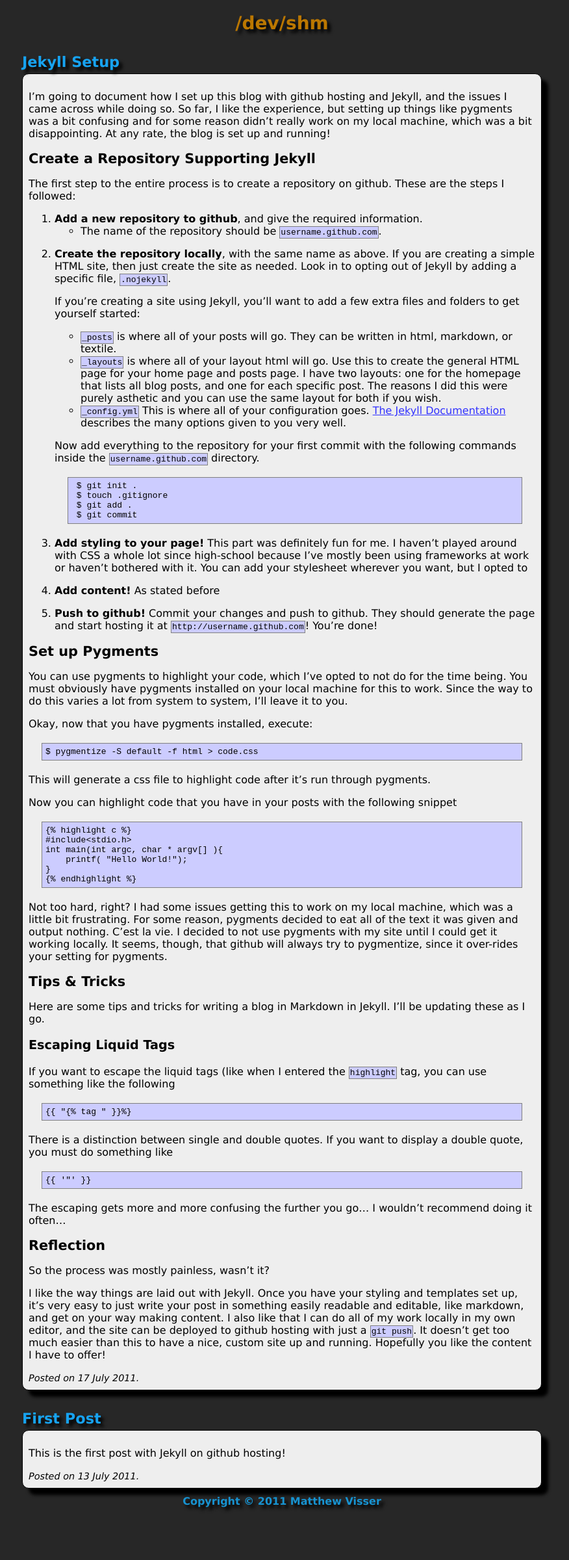
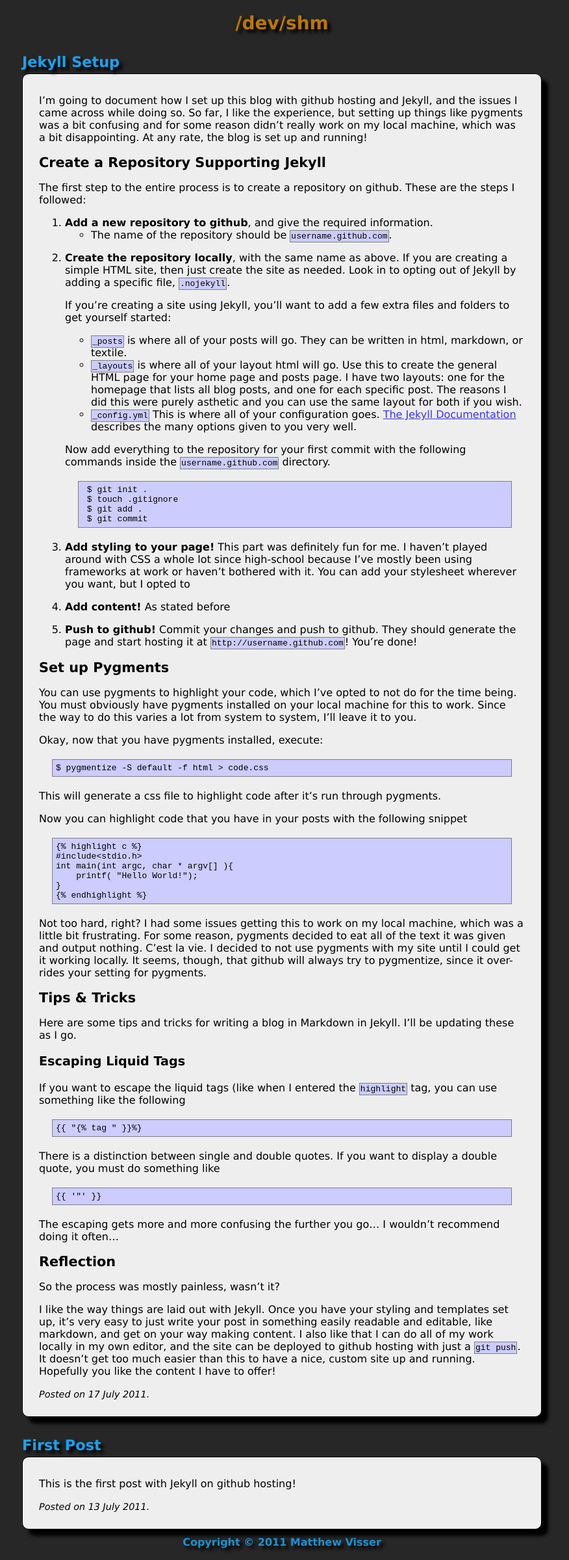
Before and after one commit to mvisser/mvisser.github.com, a Jekyll site: the page built from index.html, in a window 1280 px wide. Shown: the whole page at 65% size, without its empty margins (206-1082 px from the left). Built offline with Jekyll 4.4.1, drawn with Linux system fonts in a browser that asks for light colours; before the commit the page ends 2337 px from its top, so only the background shows below that.

Commit message:
Added some extra padding.

```diff
--- a/css/mvisser.css
+++ b/css/mvisser.css
@@ -48,6 +48,8 @@ h2 a{
     margin-right:auto;
 }
 .post{
+    padding:25px !important;
+    padding-top:15px !important;
     background-color:#eee;
     /* border: 2px solid #99f; */
     border: 1px solid black;
```
